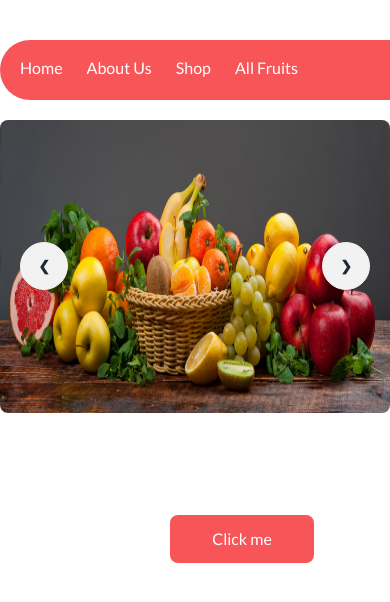
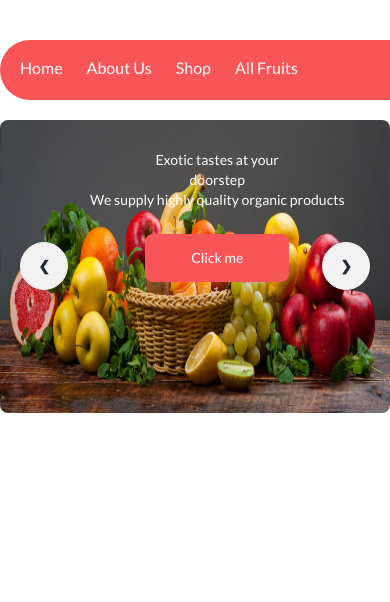
Before and after one commit to Yousufjoy/Fruit-Frenzy, a plain HTML site: page index.html in a window 390 px wide. Shown: the top 602 px of the page. Drawn offline with nearby package versions, Linux system fonts and the light colour scheme; grey boxes are pictures that could not be loaded.

Commit message:
banner done with responsive

```diff
--- a/index.html
+++ b/index.html
@@ -70,7 +70,7 @@
       <!-- Banner Section -->
 
       <section class="scroll-pt-48">
-        <div class="relative">
+        <div class="relative lg:relative md: relative">
         <div class="carousel lg:w-[93.5%] pt-5 ">
             <div id="slide1" class="carousel-item relative w-full">
              <img src="/images/banner1.png " class="w-full rounded-lg " />
@@ -102,9 +102,9 @@
             </div>
 
           </div>
-          <div class="lg:absolute lg:top-20 lg:left-[500px] md:top-2">    <div class="text-white lg:text-center lg:text-6xl lg:font-extrabold lg:leading-normal " >Exotic tastes at your <br> doorstep</div>
-          <p class="text-white text-center text-base font-medium leading-normal">We supply highly quality organic products</p>
-          <button class="mt-6 ml-[170px] justify-center items-center rounded-lg w-36 h-12 bg-[#F85559]">Click me</button>
+          <div class="lg:absolute absolute lg:top-[200px] lg:left-[360px] md:top-[150px] md:absolute md:left-[200px] left-[90px] top-[50px] text-sm text-center">    <div class="lg:text-white lg:text-center lg:text-6xl lg:font-extrabold lg:leading-normal  md:pl-[80px] md:text-white md:text-center md:text-xl text-white  " >Exotic tastes at your <br> doorstep</div>
+          <p class="lg:text-white lg:text-center lg:text-base lg:font-medium lg:leading-normal md:text-sm md:ml-[120px] md:text-white">We supply highly quality organic products</p>
+          <button class="mt-6 lg:ml-[290px] md:ml-[160px] justify-center items-center rounded-lg w-36 h-12 bg-[#F85559] ">Click me</button>
 
         </div>
 
```
